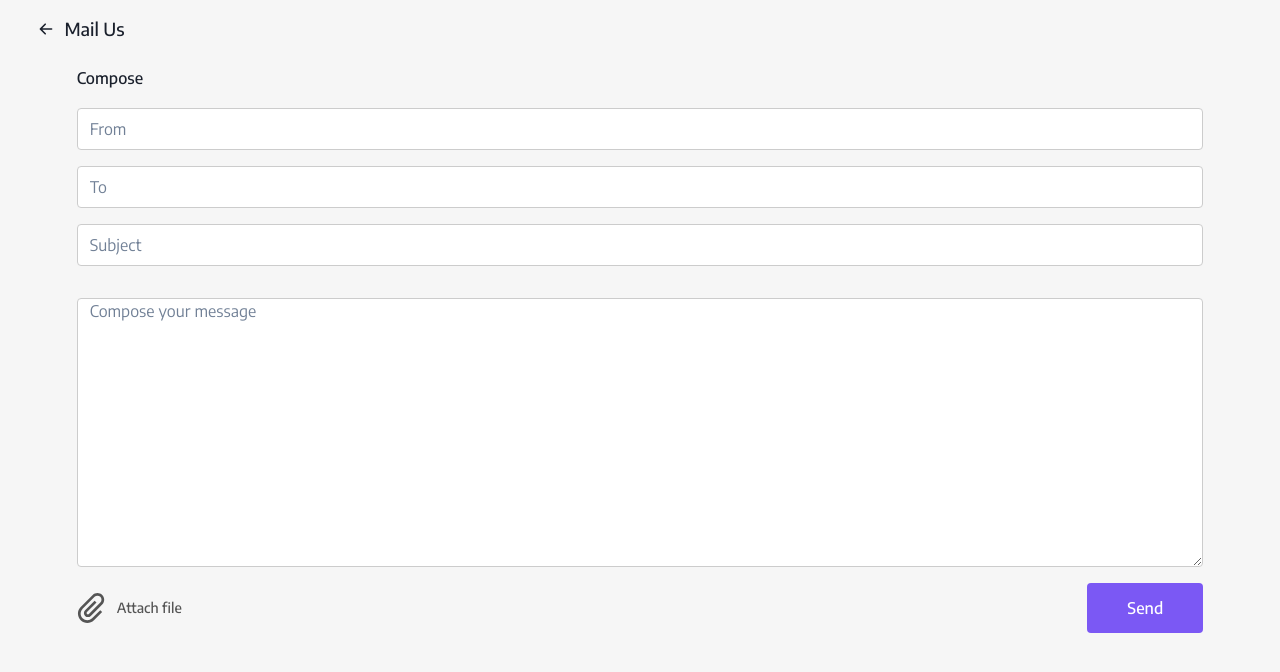
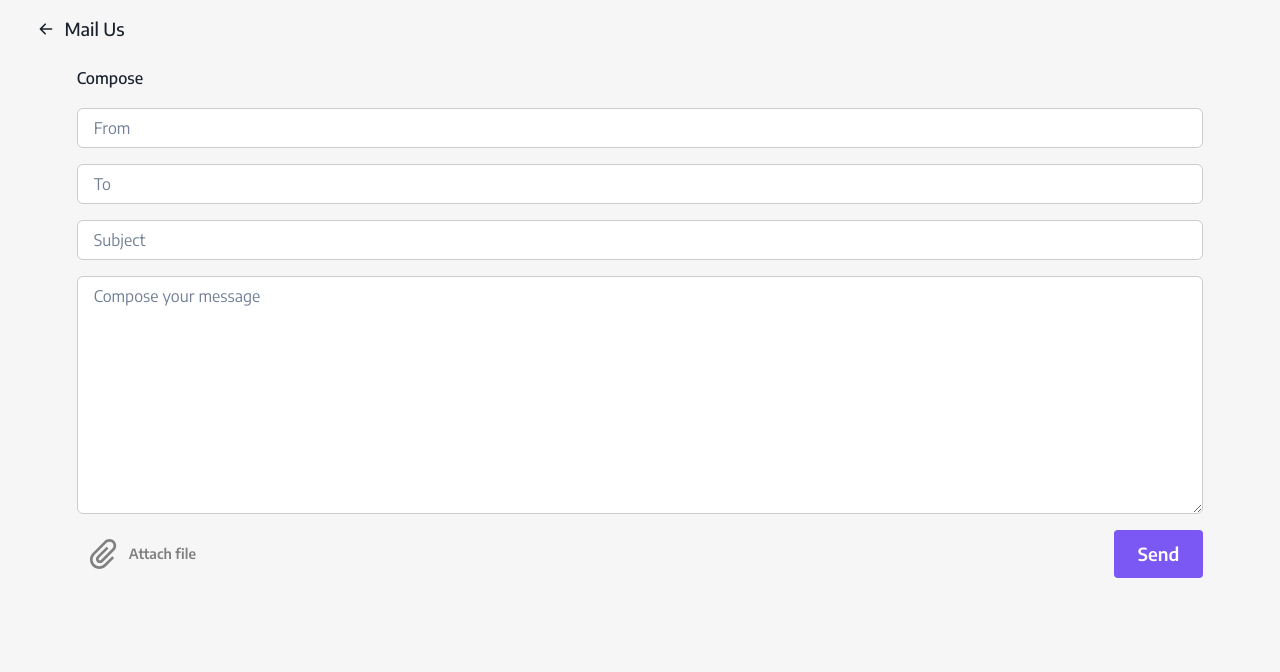
Before and after one commit to KlosaNow/klosanow-frontend, a React (Vite) app: page /help/mail in a window 1280 px wide. Shown: the top 672 px of the page. Built offline with nearby package versions, Linux system fonts and the light colour scheme.

Commit message:
Refactor mail.tsx to use chakra ui

```diff
--- a/src/components/Mail.tsx
+++ b/src/components/Mail.tsx
@@ -1,6 +1,7 @@
-import { ChangeEvent, MouseEvent, MouseEventHandler, useRef, useState } from "react";
+import { ChangeEvent, MouseEvent, useRef, useState } from "react";
 import Header from "./Header";
 import { ImAttachment } from "react-icons/im";
+import { Box, Button, Flex, Input, Text, Textarea } from "@chakra-ui/react";
 
 interface Mail {
   from: string;
@@ -44,28 +45,28 @@ const MailUs = () => {
   };
 
   return (
-    <section className="mail-container">
+    <Box minH="100vh" bg="#f6f6f6" className="mail-containe">
       <Header pageName="Mail Us" link="/help" />
-      <div className="mail">
-        <h2 className="heading3 page-heading">Compose</h2>
+      <Box p="10px 6%" className="mail">
+        <Text mb="20px"  className="heading3">Compose</Text>
 
         <form className="mail-us">
-          <input type="text" name="from" placeholder="From" onChange={handleChange} value={mailMessage.from} />
-          <input type="text" name="to" placeholder="To" onChange={handleChange} value={mailMessage.to} />
-          <input type="text" name="subject" placeholder="Subject" onChange={handleChange} value={mailMessage.subject} />
-          <textarea name="message" placeholder="Compose your message" id="" cols={30} rows={30} onChange={handleChange} value={mailMessage.message}></textarea>
+          <Input variant="outline" borderColor="black.5" bg="nuetral.50" type="text" name="from" placeholder="From" onChange={handleChange} value={mailMessage.from} />
+          <Input variant="outline" bg="nuetral.50" borderColor="black.5" type="text" name="to" placeholder="To" onChange={handleChange} value={mailMessage.to} />
+          <Input variant="outline" bg="nuetral.50" borderColor="black.5" type="text" name="subject" placeholder="Subject" onChange={handleChange} value={mailMessage.subject} />
+          <Textarea name="message" size="md" rows={10} bg="nuetral.50" borderColor="black.5" placeholder="Compose your message" id="" onChange={handleChange} value={mailMessage.message}></Textarea>
 
-          <div className="file-btn-flex">
-            <button className="file-btn p" onClick={clickRedirect}>
+          <Flex align="center" justify="space-between" className="file-btn-flex">
+            <Button display="flex" alignItems="center" gap="10px" bg="transparent" _hover={{ bg: 'transparent' }} _active={{ bg: 'transparent' }} color="neutral.80" size="sm" className="file-btn" onClick={clickRedirect}>
               <ImAttachment />
               {mailMessage.file ? `${mailMessage.file.name}` : "Attach file"}
-            </button>
-            <input type="file"  name="file" hidden ref={inputRef} onChange={handleFile} />
-            <button type="submit" className="btn heading3">Send</button>
-          </div>
+            </Button>
+            <Input type="file" name="file" hidden ref={inputRef} onChange={handleFile} />
+            <Button type="submit" bg="primary.50" borderRadius="4px" size="lg" color="neutral.50" className="heading3">Send</Button>
+          </Flex>
         </form>
-      </div>
-    </section>
+      </Box>
+    </Box>
   );
 };
 
--- a/src/styles/generalStyling.scss
+++ b/src/styles/generalStyling.scss
@@ -53,3 +53,13 @@ body {
     justify-content: flex-end;
   }
 }
+
+.mail-us {
+  @include flex(column, stretch, flex-start, 16px);
+}
+
+.file-btn {
+  svg {
+    font-size: 30px;
+  }
+}
```
